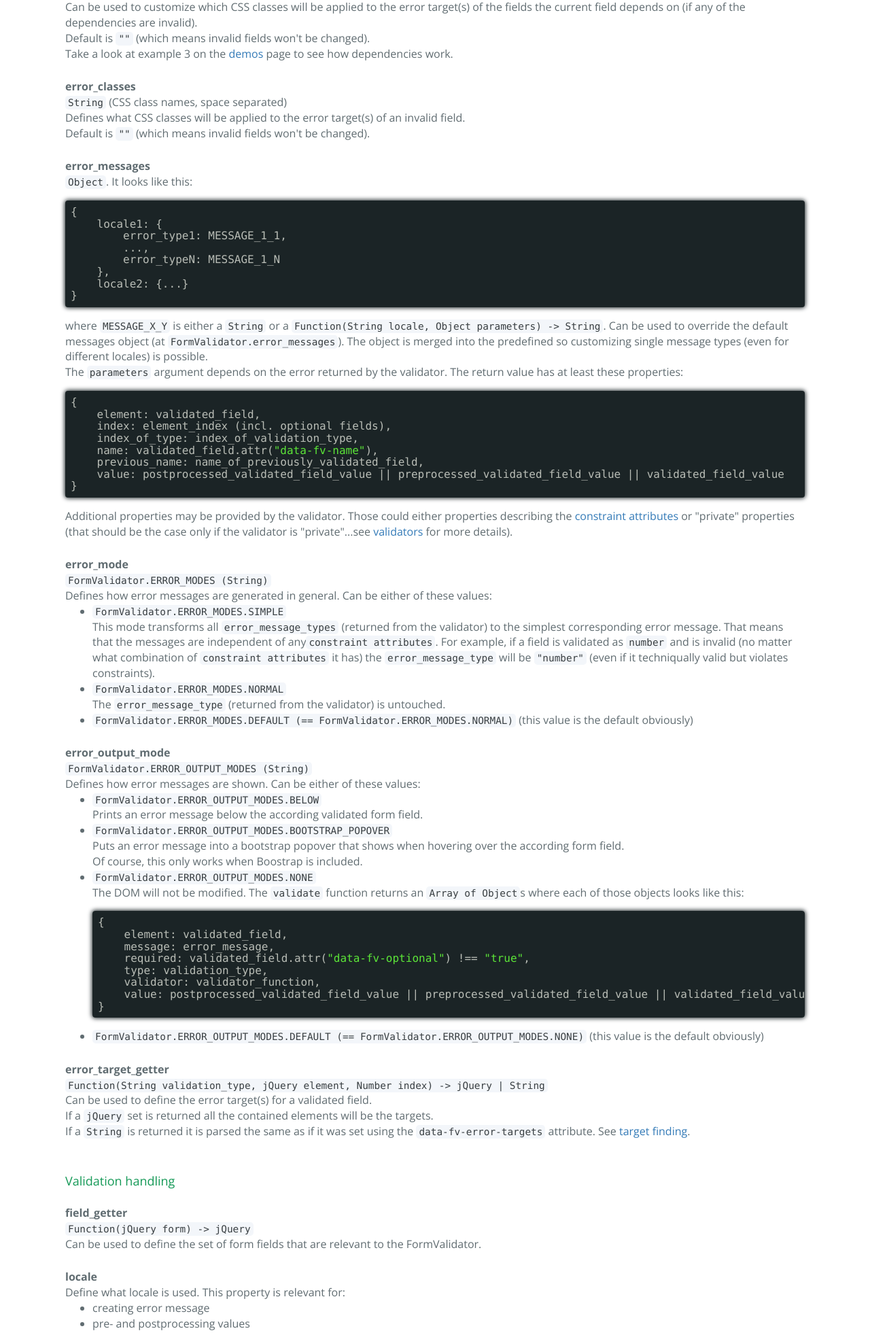
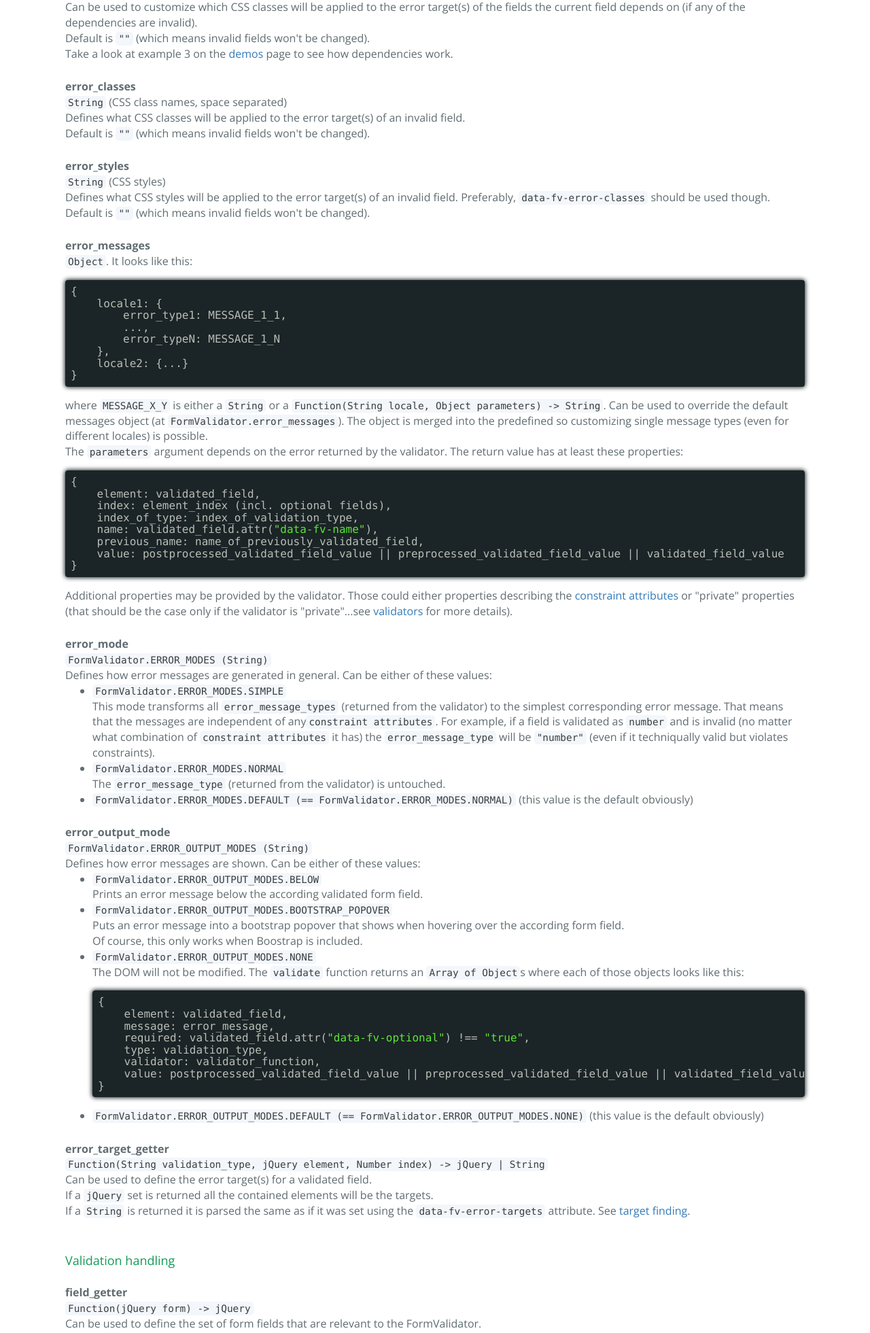
Before and after one commit to jneuendorf/FormValidator, a PHP site: page / in a window 1280 px wide, after a click on "Options". Shown: the part 782-2743 px from the top of the page at 68% size. Run offline with PHP 8.4, Linux system fonts and the light colour scheme.

Commit message:
added data-fv-error-styles to docu

```diff
--- a/attributes.php
+++ b/attributes.php
@@ -30,6 +30,13 @@
     <dd>
         <code>String</code> (CSS class names, space separated)
         <br> Defines what CSS classes will be applied to the error target(s) of an invalid field.
+        <br> Default is <code>&quot;&quot;</code> (which means invalid fields won't be changed).
+    </dd>
+
+    <dt><code>data-fv-error-styles</code></dt>
+    <dd>
+        <code>String</code> (CSS styles)
+        <br> Defines what CSS styles will be applied to the error target(s) of an invalid field. Preferably, <code>data-fv-error-classes</code> should be used though.
         <br> Default is <code>&quot;&quot;</code> (which means invalid fields won't be changed).
     </dd>
 
--- a/options.php
+++ b/options.php
@@ -28,6 +28,13 @@
             <dd>
                 <code>String</code> (CSS class names, space separated)
                 <br> Defines what CSS classes will be applied to the error target(s) of an invalid field.
+                <br> Default is <code>&quot;&quot;</code> (which means invalid fields won't be changed).
+            </dd>
+
+            <dt>error_styles</dt>
+            <dd>
+                <code>String</code> (CSS styles)
+                <br> Defines what CSS styles will be applied to the error target(s) of an invalid field. Preferably, <code>data-fv-error-classes</code> should be used though.
                 <br> Default is <code>&quot;&quot;</code> (which means invalid fields won't be changed).
             </dd>
 
```
Also changed, not shown: index.html (+14 -0 lines).
